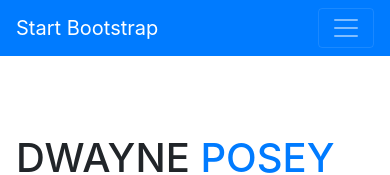
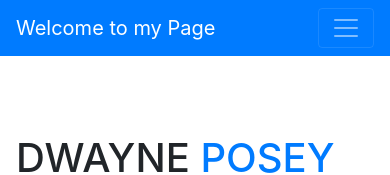
Before and after one commit to Poseyd29/poseyd29.github.io, a website with bundled scripts: page index.html in a window 390 px wide. Shown: the top 175 px of the page. Built offline with nearby package versions, Linux system fonts and the light colour scheme; a web font is replaced by a local one.

Commit message:
welcome to my page

```diff
--- a/index.html
+++ b/index.html
@@ -30,7 +30,7 @@
 
     <nav class="navbar navbar-expand-lg navbar-dark bg-primary fixed-top" id="sideNav">
       <a class="navbar-brand js-scroll-trigger" href="#page-top">
-        <span class="d-block d-lg-none">Start Bootstrap</span>
+        <span class="d-block d-lg-none">Welcome to my Page</span>
         <span class="d-none d-lg-block">
           <img class="img-fluid img-profile rounded-circle mx-auto mb-2" src="img/us.png" alt="">
         </span>
```
Also changed, not shown: 1 other file.
